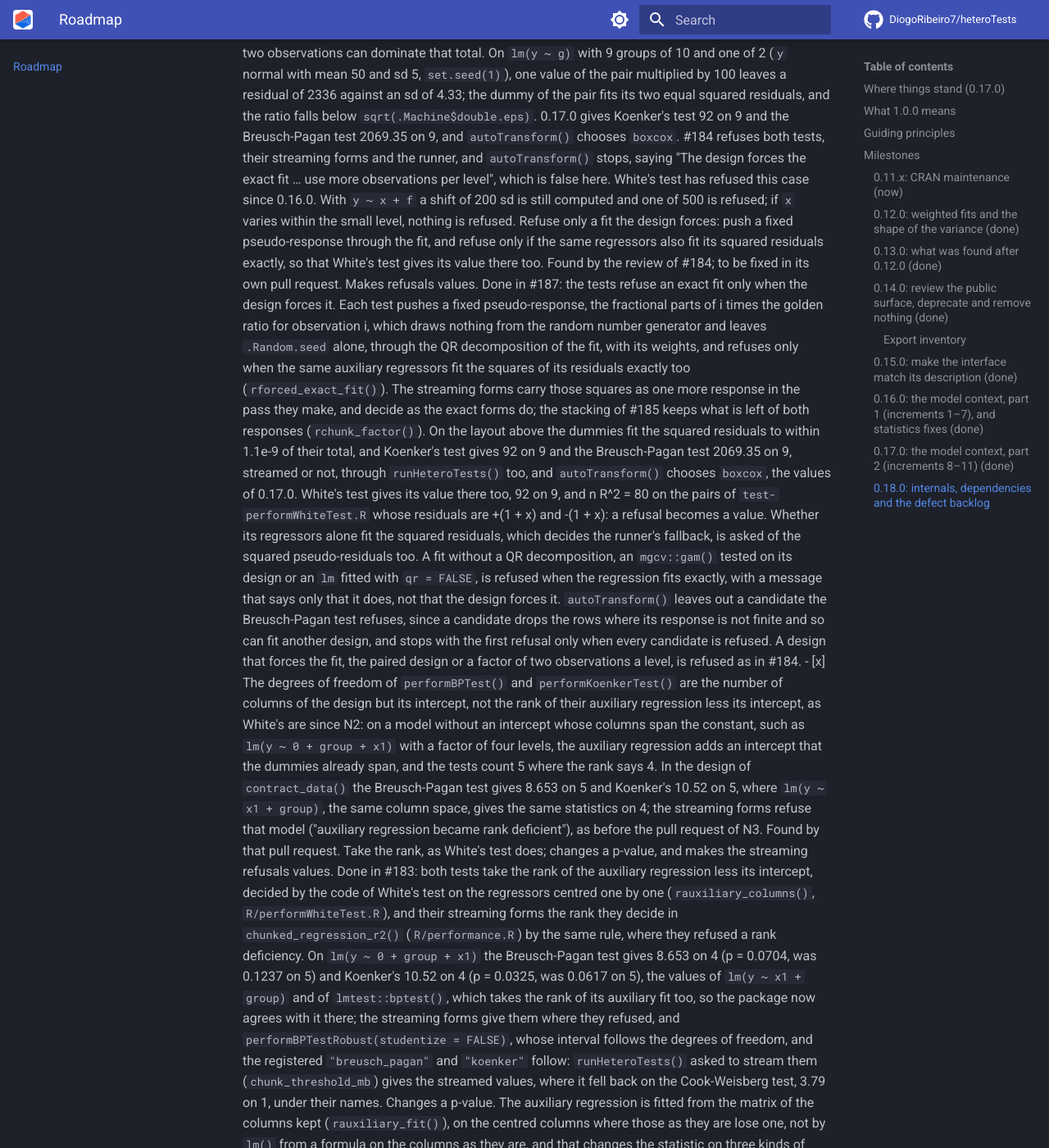
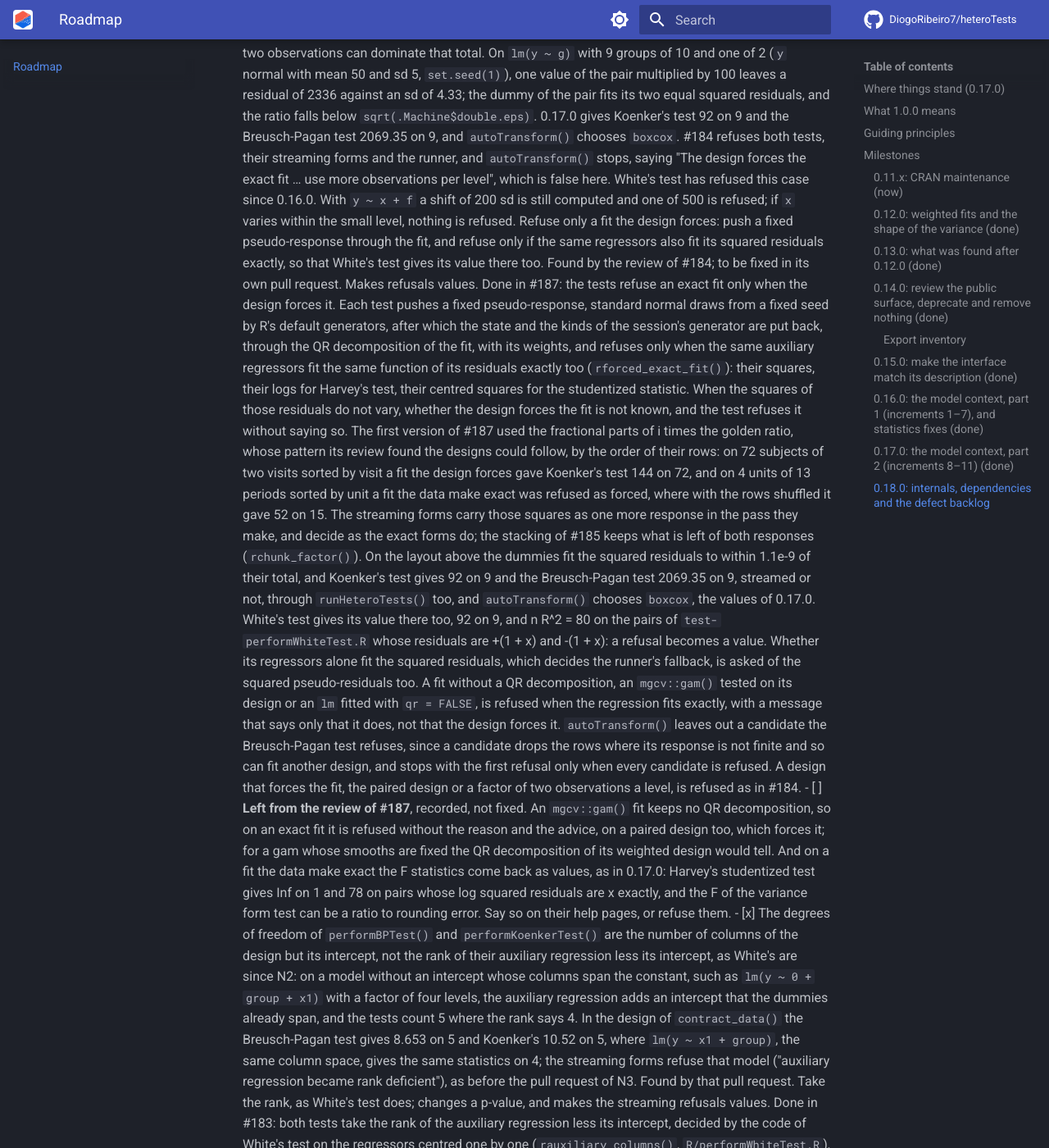
Before and after one commit to DiogoRibeiro7/heteroTests, an MkDocs documentation site: the page built from docs/roadmap.md, in a window 1280 px wide and 1400 px high, scrolled down 58303 px. Shown: the whole window at 82% size. Built offline with MkDocs 1.6.1 and Material for MkDocs 9.7.7, drawn with Linux system fonts in a browser that asks for light colours; comment, search, counter and statistics services are not loaded.

Commit message:
Record the seeded pseudo-response and why the golden-ratio sequence was dropped, and leave the gam refusal and the F statistics of data-made exact fits as an open item from the review of #187

```diff
--- a/docs/roadmap.md
+++ b/docs/roadmap.md
@@ -2679,11 +2679,20 @@ announced in bold in `NEWS.md`.
         gives its value there too. Found by the review of #184; to be fixed in its
         own pull request. Makes refusals values. Done in #187: the tests refuse an
         exact fit only when the design forces it. Each test pushes a fixed
-        pseudo-response, the fractional parts of i times the golden ratio for
-        observation i, which draws nothing from the random number generator and
-        leaves `.Random.seed` alone, through the QR decomposition of the fit, with
-        its weights, and refuses only when the same auxiliary regressors fit the
-        squares of its residuals exactly too (`rforced_exact_fit()`). The
+        pseudo-response, standard normal draws from a fixed seed by R's default
+        generators, after which the state and the kinds of the session's
+        generator are put back, through the QR decomposition of the fit, with its
+        weights, and refuses only when the same auxiliary regressors fit the same
+        function of its residuals exactly too (`rforced_exact_fit()`): their
+        squares, their logs for Harvey's test, their centred squares for the
+        studentized statistic. When the squares of those residuals do not vary,
+        whether the design forces the fit is not known, and the test refuses it
+        without saying so. The first version of #187 used the fractional parts of
+        i times the golden ratio, whose pattern its review found the designs could
+        follow, by the order of their rows: on 72 subjects of two visits sorted by
+        visit a fit the design forces gave Koenker's test 144 on 72, and on 4
+        units of 13 periods sorted by unit a fit the data make exact was refused
+        as forced, where with the rows shuffled it gave 52 on 15. The
         streaming forms carry those squares as one more response in the pass they
         make, and decide as the exact forms do; the stacking of #185 keeps what is
         left of both responses (`rchunk_factor()`). On the layout above the
@@ -2703,6 +2712,15 @@ announced in bold in `NEWS.md`.
         and so can fit another design, and stops with the first refusal only when
         every candidate is refused. A design that forces the fit, the paired
         design or a factor of two observations a level, is refused as in #184.
+    - [ ] **Left from the review of #187**, recorded, not fixed. An
+        `mgcv::gam()` fit keeps no QR decomposition, so on an exact fit it is
+        refused without the reason and the advice, on a paired design too, which
+        forces it; for a gam whose smooths are fixed the QR decomposition of its
+        weighted design would tell. And on a fit the data make exact the F
+        statistics come back as values, as in 0.17.0: Harvey's studentized test
+        gives Inf on 1 and 78 on pairs whose log squared residuals are x exactly,
+        and the F of the variance form test can be a ratio to rounding error. Say
+        so on their help pages, or refuse them.
     - [x] The degrees of freedom of `performBPTest()` and `performKoenkerTest()`
         are the number of columns of the design but its intercept, not the rank
         of their auxiliary regression less its intercept, as White's are since N2:
```
Also changed, not shown: ROADMAP.md (+23 -5 lines).
